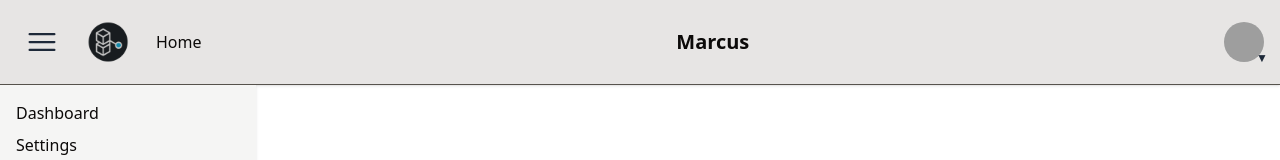
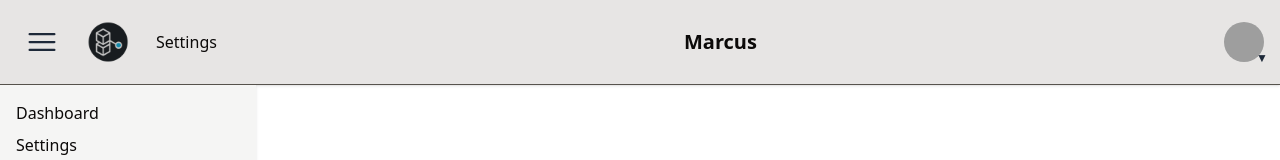
Before and after one commit to njit-prof-bill/njit-prof-bill-cs490-project-summer-2025, a Next.js app: page /home/settings in a window 1280 px wide. Shown: the top 160 px of the page. Built offline with nearby package versions, Linux system fonts and the light colour scheme; no server answers; grey boxes are pictures that could not be loaded.

Commit message:
Add page title to the top banner

```diff
--- a/src/components/topBanner.tsx
+++ b/src/components/topBanner.tsx
@@ -10,7 +10,7 @@ import {
     DropdownMenuContent,
     DropdownMenuItem,
 } from "@/components/ui/dropdown-menu"; // Import Shadcn dropdown components
-import { useRouter } from "next/navigation";
+import { useRouter, usePathname } from "next/navigation"; // Import usePathname
 import { signOut } from "firebase/auth";
 import { auth } from "@/lib/firebase";
 
@@ -20,6 +20,15 @@ interface TopBannerProps {
 
 export default function TopBanner({ toggleSidePanel }: TopBannerProps) {
     const router = useRouter();
+    const pathname = usePathname(); // Get the current path
+
+    // Map paths to page titles
+    const pageTitles: { [key: string]: string } = {
+        "/home": "Home",
+        "/home/settings": "Settings",
+    };
+
+    const pageTitle = pageTitles[pathname] || "Page"; // Default to "Page" if no match
 
     const handleLogout = async () => {
         try {
@@ -50,7 +59,7 @@ export default function TopBanner({ toggleSidePanel }: TopBannerProps) {
                     />
                 </Link>
                 <div className="flex space-x-2 text-md">
-                    <p>Home</p>
+                    <p>{pageTitle}</p> {/* Dynamically display the page title */}
                 </div>
             </div>
 
```
